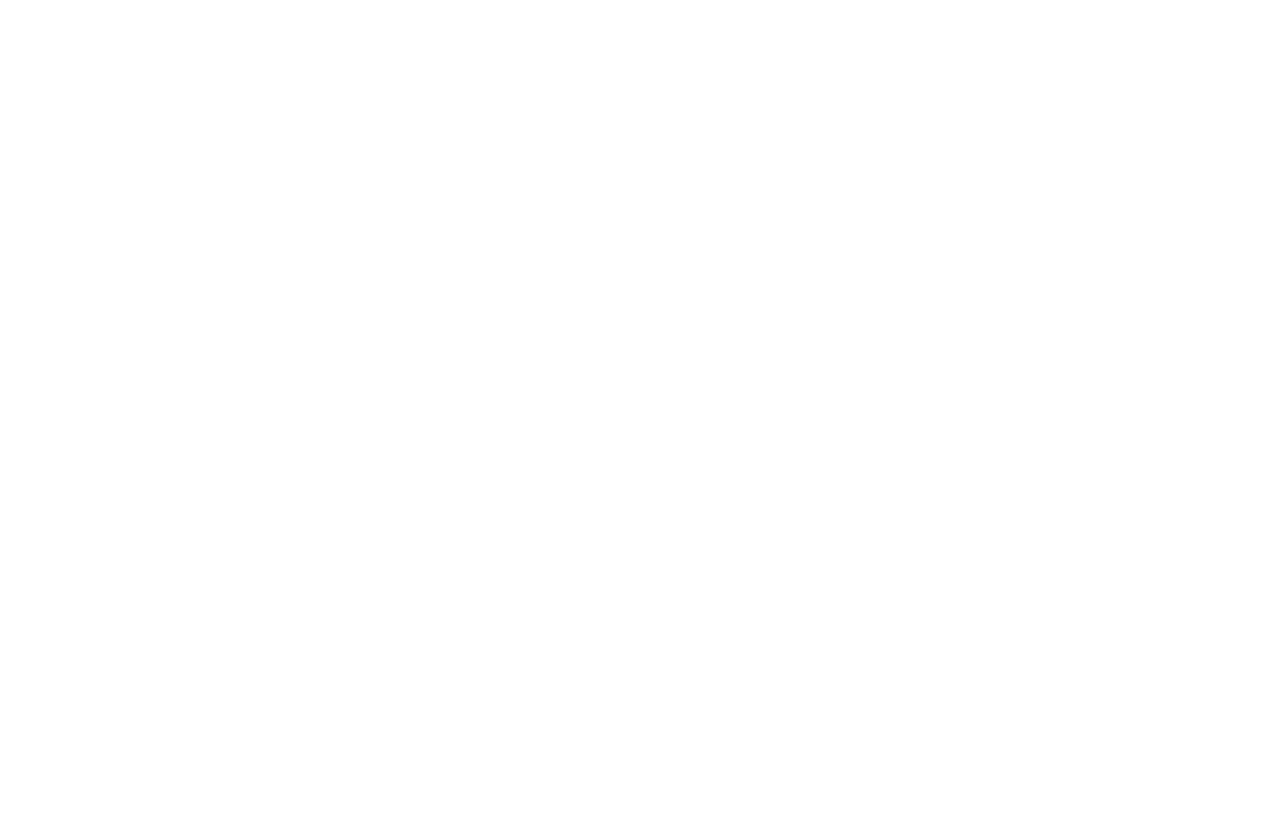
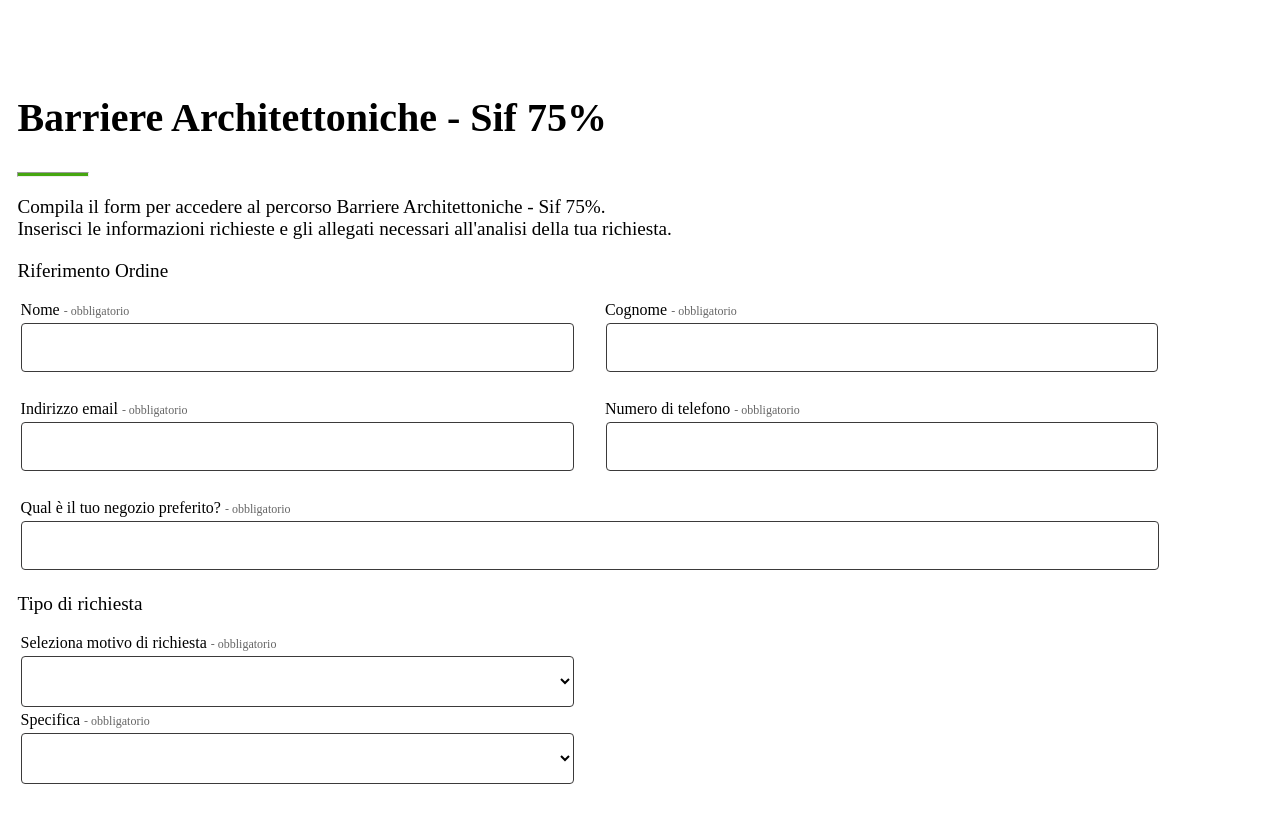
Before and after one commit to Muratkyn/vue-forms, a Vue app: page / in a window 1280 px wide. Shown: the top 822 px of the page. Before the commit the page ends 800 px from the top, so only its background shows below. Built offline with nearby package versions, Linux system fonts and the light colour scheme.

Commit message:
added form and selecting options

```diff
--- a/package.json
+++ b/package.json
@@ -18,6 +18,7 @@
     "@tsconfig/node20": "^20.1.4",
     "@types/node": "^20.14.5",
     "@vitejs/plugin-vue": "^5.0.5",
+    "@vue/runtime-dom": "^3.5.10",
     "@vue/tsconfig": "^0.5.1",
     "npm-run-all2": "^6.2.0",
     "typescript": "~5.4.0",
--- a/src/App.vue
+++ b/src/App.vue
@@ -1,5 +1,9 @@
-<script setup lang="ts"></script>
+<script setup lang="ts">
+import VueForm from "./components/VueForm.vue";
+</script>
 
-<template></template>
+<template>
+  <VueForm />
+</template>
 
 <style scoped></style>
--- a/src/assets/main.css
+++ b/src/assets/main.css
@@ -0,0 +1,6 @@
+@import url("https://fonts.googleapis.com/css2?family=Poppins:wght@300;400;500;600;800&family=VT323&display=swap");
+
+#app body {
+  font-family: "Poppins";
+  width: 100%;
+}
--- /dev/null
+++ b/src/components/VueForm.vue
@@ -0,0 +1,201 @@
+<template>
+  <div class="container">
+    <div>
+      <h1>Barriere Architettoniche - Sif 75%</h1>
+      <hr />
+      <p>
+        Compila il form per accedere al percorso Barriere Architettoniche - Sif
+        75%.
+        <br />
+        Inserisci le informazioni richieste e gli allegati necessari all'analisi
+        della tua richiesta.
+      </p>
+      <p>Riferimento Ordine</p>
+
+      <div class="table-container">
+        <div v-for="field in customerData" class="firstItem-wrapper">
+          <label :for="field.name"
+            >{{ field.label }}
+            <span> - obbligatorio</span>
+          </label>
+          <input
+            type="text"
+            class="input-field"
+            v-model="data[field.name as keyof Data]"
+          />
+        </div>
+      </div>
+      <p>Tipo di richiesta</p>
+      <div class="table-container">
+        <div class="secondItem-wrapper">
+          <label :for="requestType.name1"
+            >{{ requestType.label1 }}
+            <span> - obbligatorio</span>
+          </label>
+          <select
+            @change="handleSelectChange(data.requestType)"
+            :name="requestType.label1"
+            :id="requestType.name1"
+            class="input-field"
+            v-model="data.requestType"
+          >
+            <option
+              v-for="item in requestType.selections"
+              :value="item.name"
+              :key="item.name"
+            >
+              {{ item.label }}
+            </option>
+          </select>
+          <label :for="requestType.label2"
+            >{{ requestType.label2 }}
+            <span> - obbligatorio</span>
+          </label>
+          <select
+            :name="requestType.label2"
+            :id="requestType.name2"
+            class="input-field"
+            v-model="data.requestSpecific"
+          >
+            <option
+              v-for="option in options"
+              :value="option.value"
+              :key="option.name"
+            >
+              {{ option.label }}
+            </option>
+          </select>
+        </div>
+      </div>
+    </div>
+  </div>
+</template>
+
+<script setup lang="ts">
+import { customerData } from "@/constants";
+import { requestType } from "@/constants";
+import { ref, watch } from "vue";
+
+type Data = {
+  customerName: string;
+  customerLastName: string;
+  customerEmail: string;
+  customerPhone: string;
+  customerNegozio: string;
+  requestType: string;
+  requestSpecific: string;
+};
+
+const handleSelectChange = (requestTypeName: string) => {
+  options.value = requestType.selections.find(
+    (el) => el.name === requestTypeName
+  )!.options;
+};
+
+const data = ref<Data>({
+  customerName: "",
+  customerLastName: "",
+  customerEmail: "",
+  customerPhone: "",
+  customerNegozio: "",
+  requestType: "",
+  requestSpecific: "",
+});
+
+const options = ref<{ name: string; label: string; value: number }[]>([]);
+
+watch(data.value, (newVal, oldVal) => console.log(newVal));
+</script>
+
+<style scoped>
+.container {
+  display: flex;
+  justify-content: center;
+  align-items: center;
+  margin: 4rem auto;
+  box-sizing: border-box;
+}
+
+h1 {
+  font-size: 2.125rem;
+}
+hr {
+  width: 70px;
+  height: 0.2rem;
+  background-color: #46a610;
+  margin: 0;
+}
+p {
+  font-size: 1.2rem;
+  display: block;
+}
+
+@media screen and (min-width: 1024px) {
+  #app h1 {
+    font-size: 2.5rem;
+    line-height: 1.36;
+  }
+}
+.table-container {
+  display: flex;
+  flex-flow: row wrap;
+  gap: 1.5rem;
+}
+
+.firstItem-wrapper {
+  display: flex;
+  flex-direction: column;
+  flex-basis: 45%;
+}
+
+.firstItem-wrapper:last-child {
+  flex-basis: 92%;
+}
+
+@media screen and (max-width: 768px) {
+  .firstItem-wrapper {
+    flex-basis: 95%;
+  }
+  .firstItem-wrapper:last-child {
+    flex-basis: 95%;
+  }
+}
+
+.secondItem-wrapper {
+  display: flex;
+  flex-direction: column;
+  flex-basis: 45%;
+}
+
+@media screen and (max-width: 768px) {
+  .secondItem-wrapper {
+    flex-basis: 95%;
+  }
+  .secondItem-wrapper:last-child {
+    flex-basis: 95%;
+  }
+}
+.input-field {
+  padding: 1rem;
+  margin: 4px;
+  border-radius: 4px;
+  border-style: none;
+  border: rgb(59, 58, 58) solid 1px;
+  /* box-shadow: 0 2px 4px rgba(0, 0, 0, 0.1); */
+  transition: 0.3s ease;
+  background-color: white;
+}
+
+.input-field:focus {
+  outline: none;
+  box-shadow: 0 4px 8px rgba(0, 0, 0, 0.2);
+}
+
+label {
+  margin-left: 0.2rem;
+}
+span {
+  font-size: 0.75rem;
+  color: #666;
+}
+</style>
--- /dev/null
+++ b/src/constants/index.ts
@@ -0,0 +1,101 @@
+export const customerData = [
+  {
+    name: "customerName",
+    label: "Nome",
+  },
+  {
+    name: "customerLastName",
+    label: "Cognome",
+  },
+  {
+    name: "customerEmail",
+    label: "Indirizzo email",
+  },
+  {
+    name: "customerPhone",
+    label: "Numero di telefono",
+  },
+  {
+    name: "customerNegozio",
+    label: "Qual è il tuo negozio preferito? ",
+  },
+];
+
+export const requestType = {
+  name1: "motivo1",
+  name2: "motivo2",
+
+  label1: "Seleziona motivo di richiesta",
+  label2: "Specifica",
+  selections: [
+    {
+      name: "productOrder",
+      label: "PRODOTTO/ORDINE",
+      value: 1,
+      options: [
+        {
+          name: "productDamaged",
+          label: "PRODOTTO DANNEGGIATO",
+          value: 11,
+        },
+        {
+          name: "productDefected",
+          label: "PRODOTTO DIFETTOSO",
+          value: 12,
+        },
+        {
+          name: "productMistaken",
+          label: "PRODOTTO SBAGLIATO",
+          value: 13,
+        },
+      ],
+    },
+    {
+      name: "productPayment",
+      label: "PAGAMENTO",
+      value: 2,
+      options: [
+        {
+          name: "paymentFailed",
+          label: "PAGAMENTO ERRATO",
+          value: 21,
+        },
+        {
+          name: "documentFailed",
+          label: "DOCUMENTO ERRATO ",
+
+          value: 22,
+        },
+        {
+          name: "productExpensive",
+          label: "PREZZO ALTO ",
+
+          value: 23,
+        },
+      ],
+    },
+    {
+      name: "productDelay",
+      label: "RITARDO",
+      value: 3,
+      options: [
+        {
+          name: "placeNotRespected",
+          label: "LUOGO NON RISPETTATO",
+          value: 31,
+        },
+        {
+          name: "poseNotRespected",
+          label: "POSE NON RISPETTATO ",
+
+          value: 32,
+        },
+        {
+          name: "delayDelivery",
+          label: "RITARDO CONSEGNA ",
+          value: 33,
+        },
+      ],
+    },
+  ],
+};
```
Also changed, not shown: 1 other file (tests, documents, lock files or other folders).
